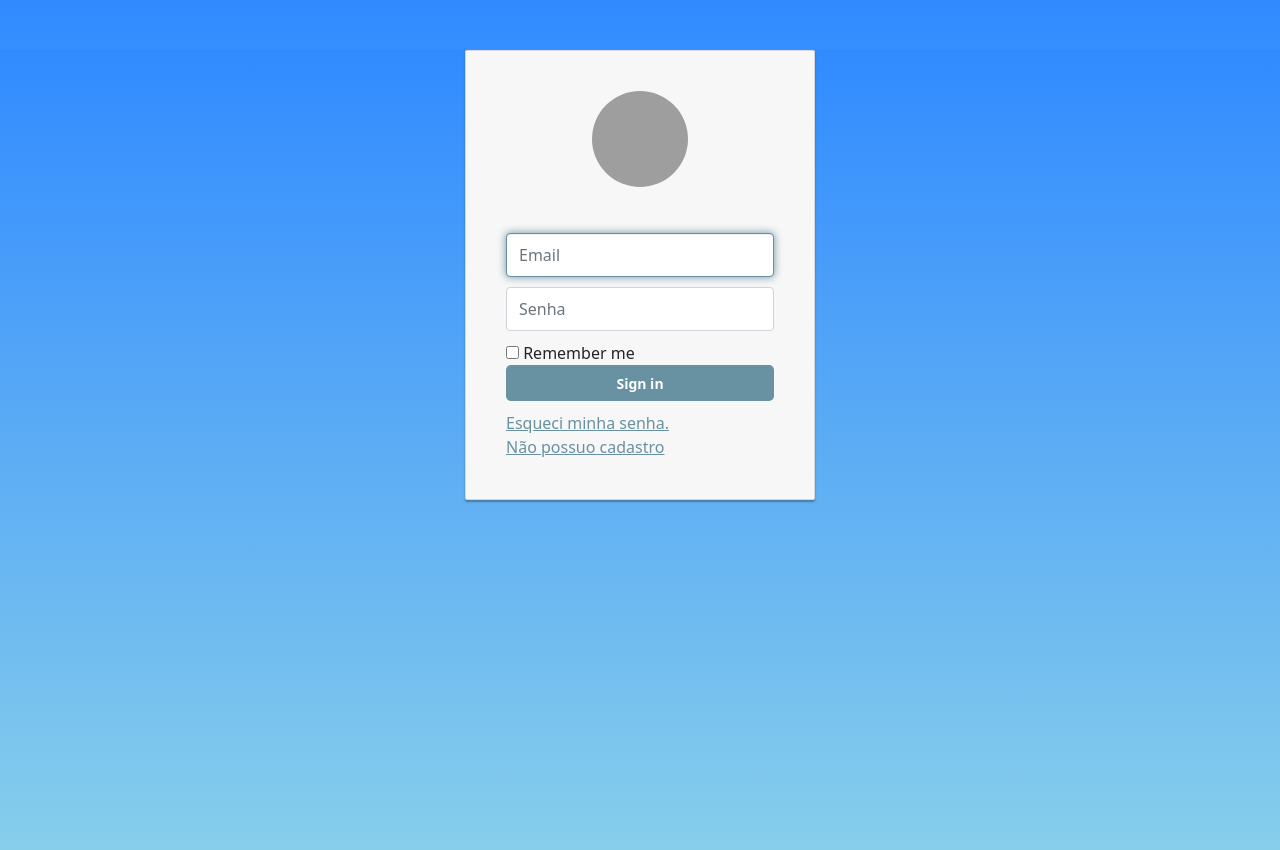
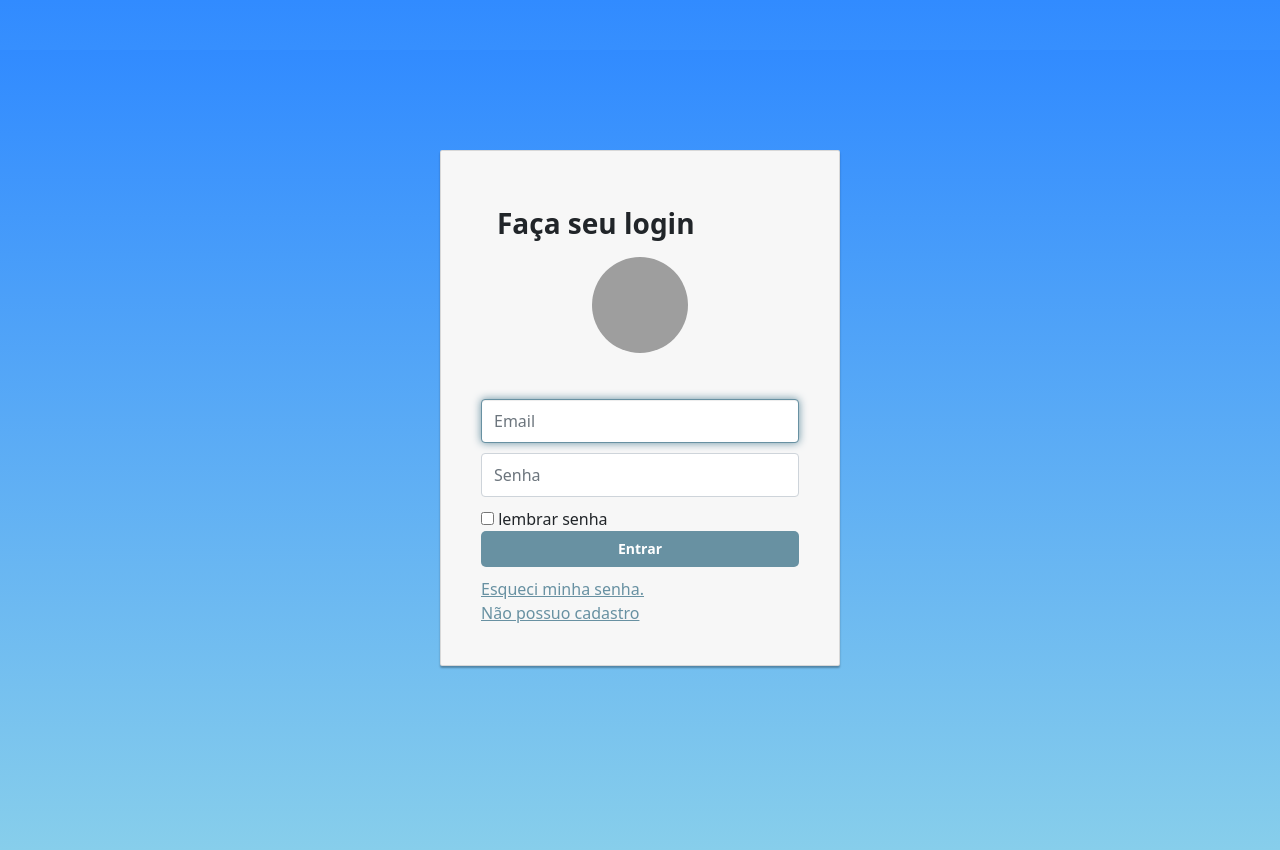
Before and after one commit to andreflabr/EngenhariaComputacaoII, a Flask app: page /login in a window 1280 px wide. Run offline with Flask 2, Linux system fonts and the light colour scheme; some libraries are stand-ins or nearby versions; grey boxes are pictures that could not be loaded.

Commit message:
Algumas alterações no css

```diff
--- a/static/style.css
+++ b/static/style.css
@@ -6,7 +6,8 @@ html {
 }
 
 .card-container.card {
-  max-width: 350px;
+  top: 100px;
+  max-width: 400px;
   padding: 40px 40px;
 }
 
@@ -37,7 +38,13 @@ html {
   box-shadow: 0px 2px 2px rgba(0, 0, 0, 0.3);
 }
 
+.card h3 {
+  margin: 1rem;
+  font-weight: bold;
+}
+
 .profile-img-card {
+  top: 10px;
   width: 96px;
   height: 96px;
   margin: 0 auto 10px;
--- a/templates/login.html
+++ b/templates/login.html
@@ -34,7 +34,7 @@
   <body>
     <div class="container">
       <div class="card card-container">
-        <!-- <img class="profile-img-card" src="//lh3.googleusercontent.com/-6V8xOA6M7BA/AAAAAAAAAAI/AAAAAAAAAAA/rzlHcD0KYwo/photo.jpg?sz=120" alt="" /> -->
+        <h3>Faça seu login</h3>
         <img
           id="profile-img"
           class="profile-img-card"
@@ -71,14 +71,14 @@
           />
           <div id="remember" class="checkbox">
             <label>
-              <input type="checkbox" value="remember-me" /> Remember me
+              <input type="checkbox" value="remember-me" /> lembrar senha
             </label>
           </div>
           <button
             class="btn btn-lg btn-primary btn-block btn-signin"
             type="submit"
           >
-            Sign in
+            Entrar
           </button>
         </form>
         <!-- /form -->
```
Also changed, not shown: templates/Novo_Cadastro.html (added, +37 -0 lines).
